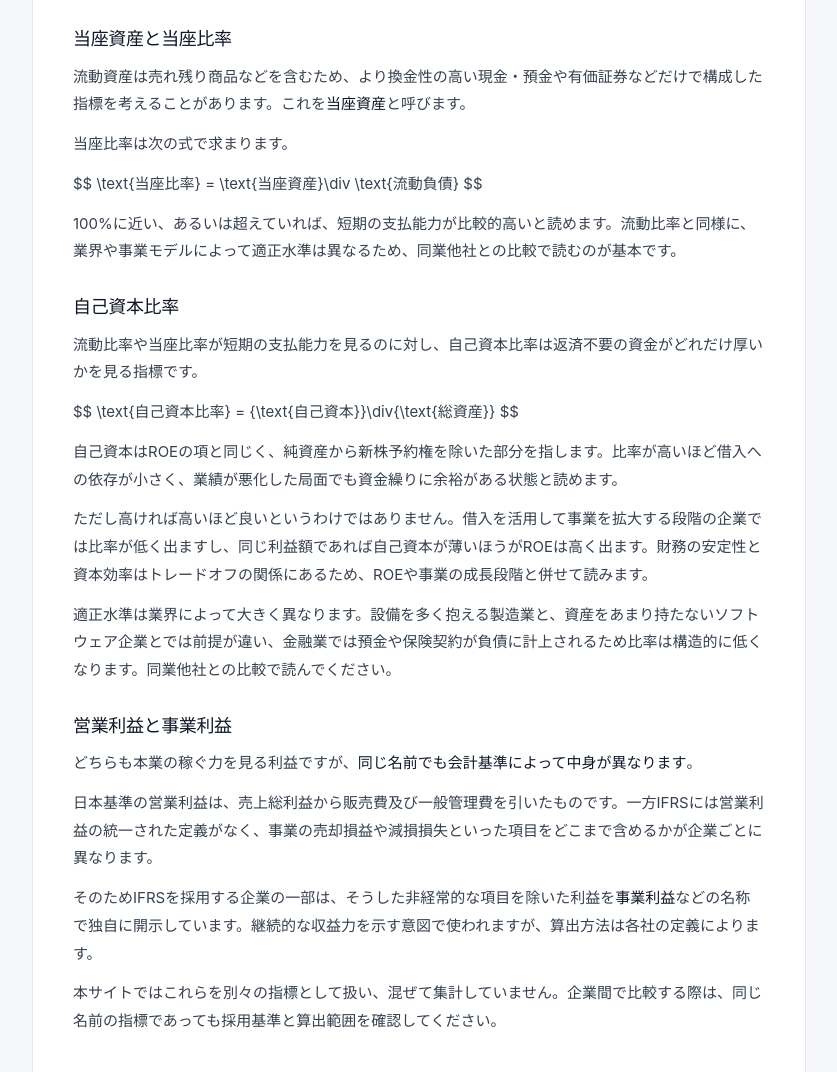
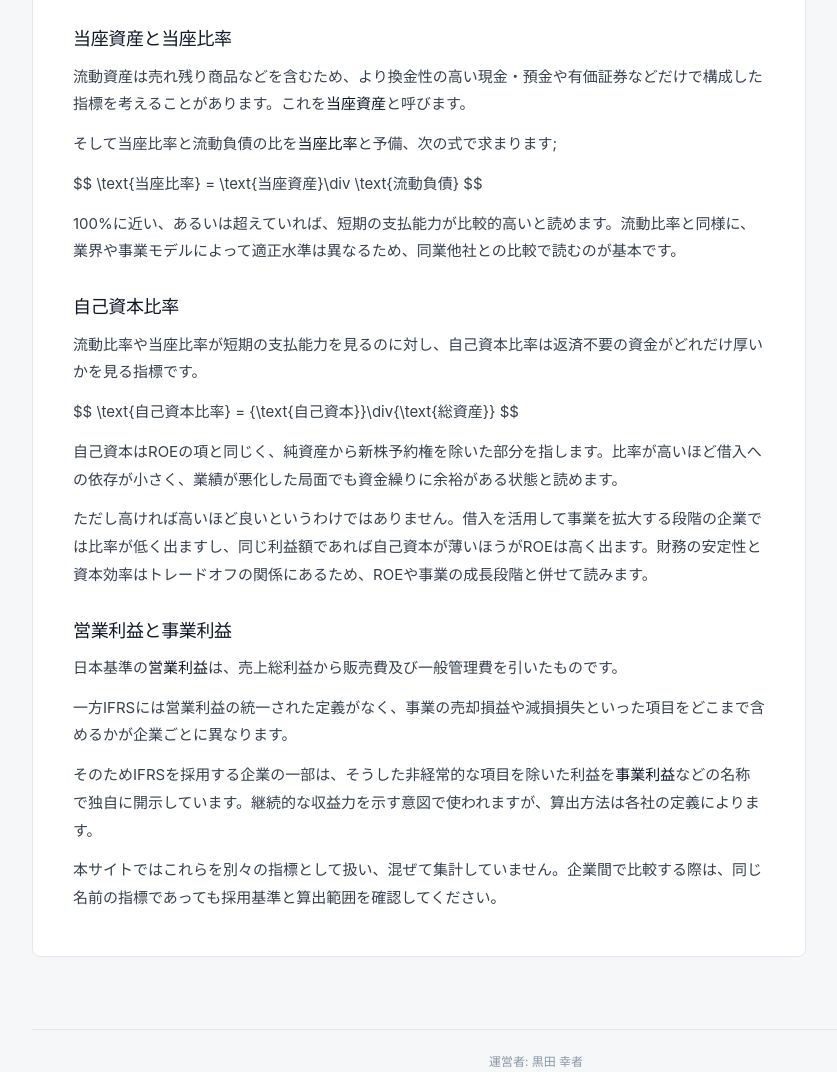
Before and after one commit to BIG-A-K/it-recruit-analysis, an Astro site in the folder site/: page /guide in a window 1280 px wide. Shown: the part 4828-5900 px from the top of the page, without its empty margins (212-1049 px from the left). Built offline with nearby package versions, Linux system fonts and the light colour scheme; Astro itself is replaced by a stand-in of ours.

Commit message:
docs(guide): 当座比率と営業利益の説明を見直す
- 当座比率の導入文を整理する
- 営業利益と事業利益の節で、日本基準とIFRSの違いを段落に分けて読みやすくする

```diff
--- a/site/src/pages/guide.md
+++ b/site/src/pages/guide.md
@@ -146,7 +146,7 @@
 
 流動資産は売れ残り商品などを含むため、より換金性の高い現金・預金や有価証券などだけで構成した指標を考えることがあります。これを**当座資産**と呼びます。
 
-当座比率は次の式で求まります。
+そして当座比率と流動負債の比を**当座比率**と予備、次の式で求まります;
 
 $$
 \text{当座比率} = \text{当座資産}\div \text{流動負債}
@@ -166,13 +166,12 @@
 
 ただし高ければ高いほど良いというわけではありません。借入を活用して事業を拡大する段階の企業では比率が低く出ますし、同じ利益額であれば自己資本が薄いほうがROEは高く出ます。財務の安定性と資本効率はトレードオフの関係にあるため、ROEや事業の成長段階と併せて読みます。
 
-適正水準は業界によって大きく異なります。設備を多く抱える製造業と、資産をあまり持たないソフトウェア企業とでは前提が違い、金融業では預金や保険契約が負債に計上されるため比率は構造的に低くなります。同業他社との比較で読んでください。
 
 ### 営業利益と事業利益
 
-どちらも本業の稼ぐ力を見る利益ですが、**同じ名前でも会計基準によって中身が異なります**。
+日本基準の**営業利益**は、売上総利益から販売費及び一般管理費を引いたものです。
 
-日本基準の営業利益は、売上総利益から販売費及び一般管理費を引いたものです。一方IFRSには営業利益の統一された定義がなく、事業の売却損益や減損損失といった項目をどこまで含めるかが企業ごとに異なります。
+一方IFRSには営業利益の統一された定義がなく、事業の売却損益や減損損失といった項目をどこまで含めるかが企業ごとに異なります。
 
 そのためIFRSを採用する企業の一部は、そうした非経常的な項目を除いた利益を**事業利益**などの名称で独自に開示しています。継続的な収益力を示す意図で使われますが、算出方法は各社の定義によります。
 
```
